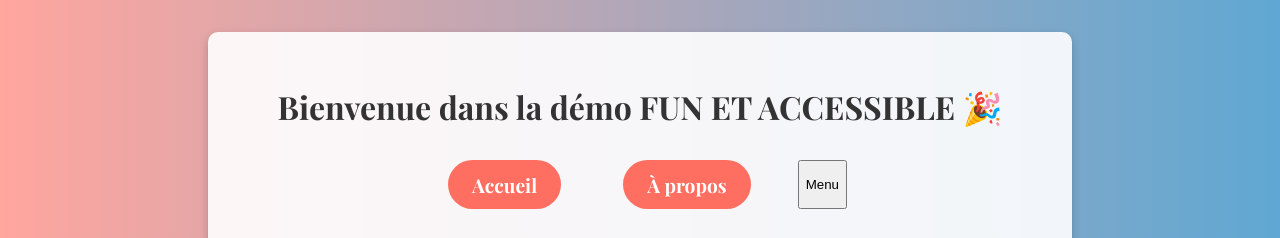
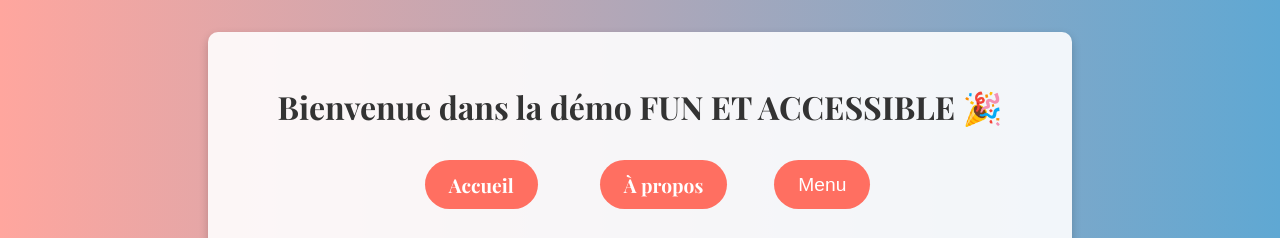
Before and after one commit to DelphDolce/accessibility-demo, a plain HTML site: page menu_ok.html in a window 1280 px wide. Shown: the top 238 px of the page. Drawn offline with nearby package versions, Linux system fonts and the light colour scheme.

Commit message:
Update menu_ok.html

```diff
--- a/menu_ok.html
+++ b/menu_ok.html
@@ -41,6 +41,30 @@
       transition: all 0.3s ease;
       display: inline-block;
     }
+.menu button {
+  font-size: 1.2rem;
+  padding: 0.7rem 1.5rem;
+  background: #ff6f61;
+  color: white;
+  border: none;
+  border-radius: 50px;
+  transition: all 0.3s ease;
+  display: inline-block;
+  cursor: pointer;
+}
+
+.menu button:hover {
+  background: #ff3b3b;
+  transform: scale(1.1);
+}
+
+.menu button:focus-visible {
+  background: #ff3b3b;
+  transform: scale(1.1);
+  outline: none;
+  box-shadow: 0 0 0 4px rgba(0, 0, 0, 0.6);
+  border-radius: 12px;
+}
 
     .menu a:hover {
       background: #ff3b3b;
```
